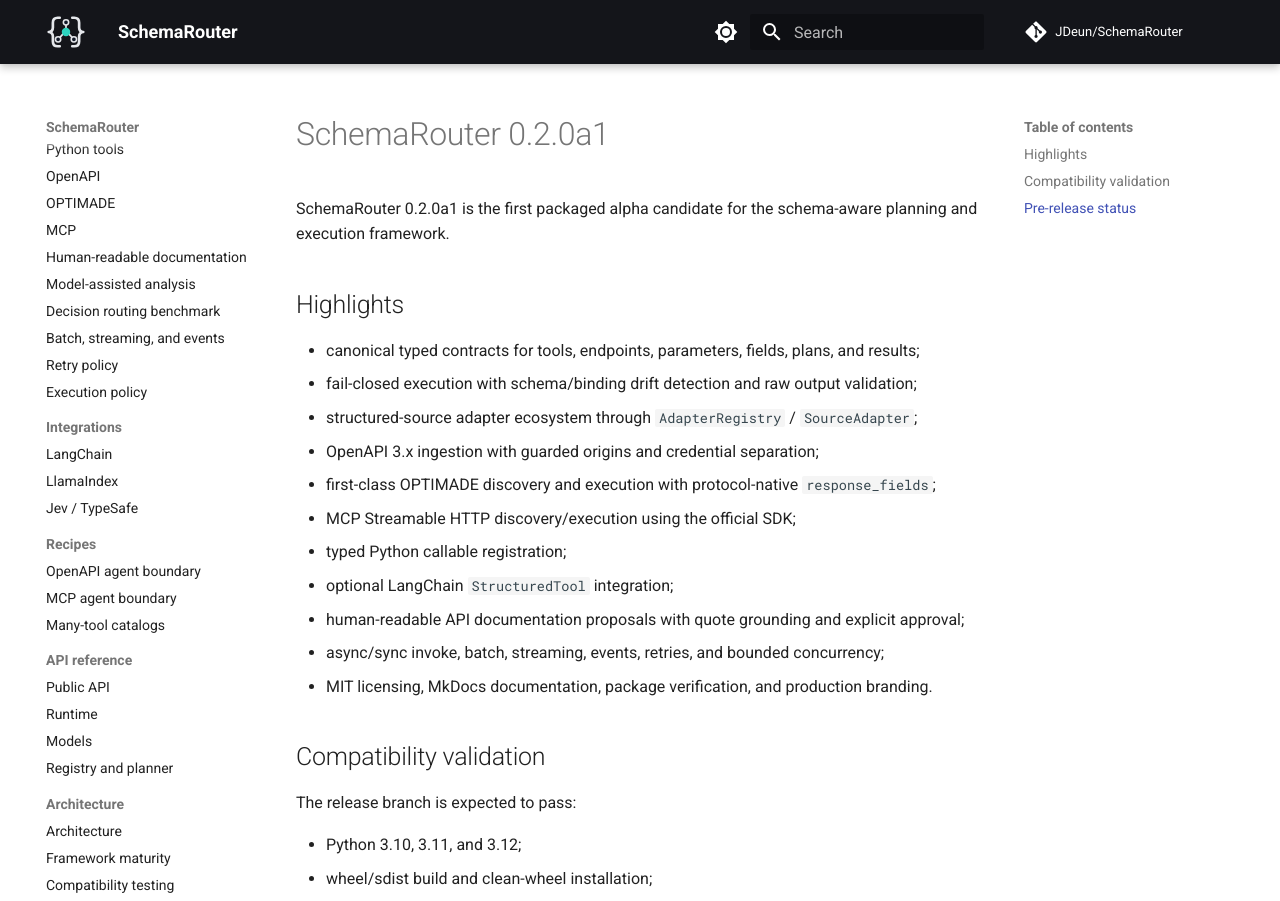
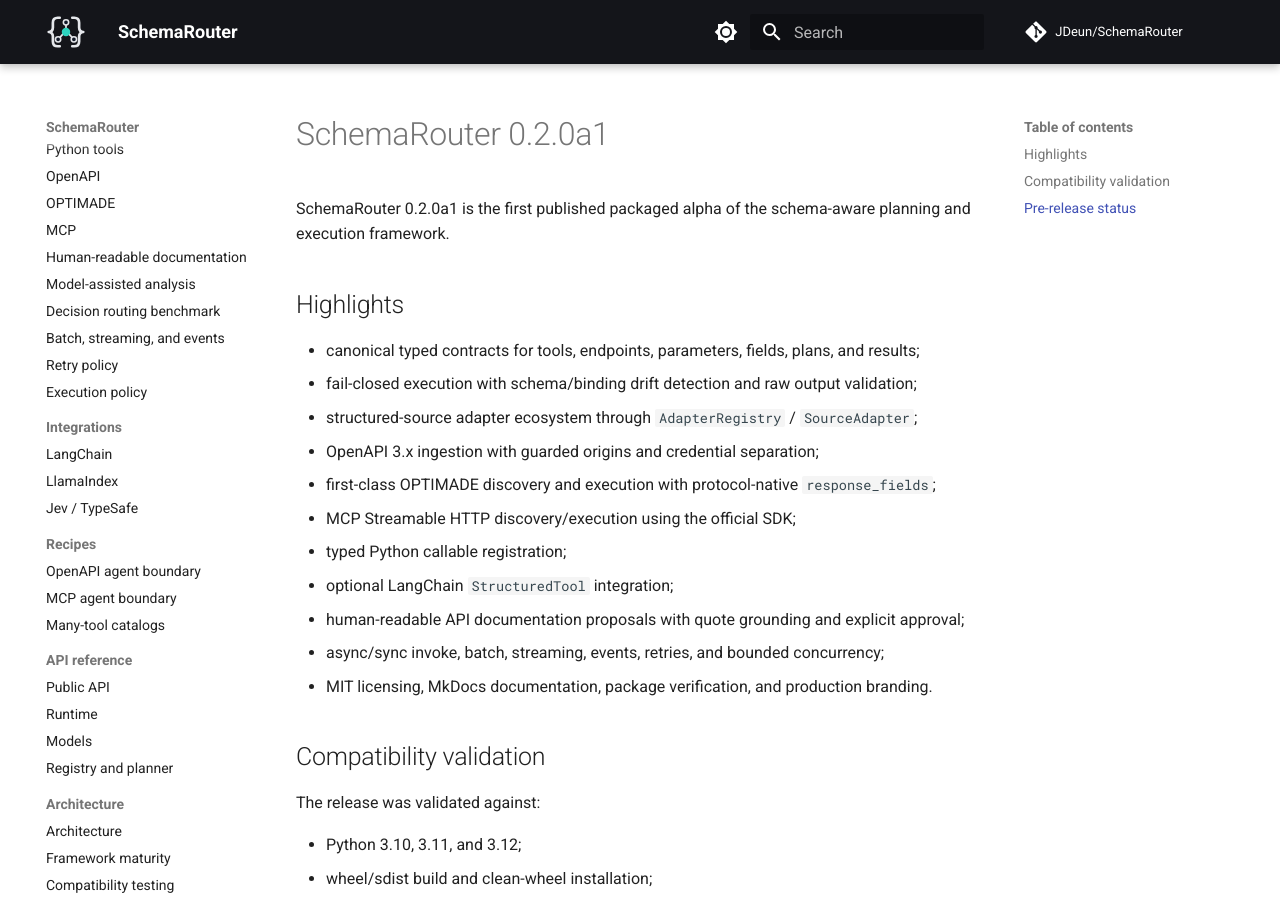
Before and after one commit to JDeun/SchemaRouter, an MkDocs documentation site: the page built from docs/releases/0.2.0a1.md, in a window 1280 px wide and 1332 px high. Shown: the top 901 px of the window. Built offline with MkDocs 1.6.1 and Material for MkDocs 9.7.7, drawn with Linux system fonts in a browser that asks for light colours; comment, search, counter and statistics services are not loaded.

Commit message:
docs: mark 0.2.0a1 as published alpha

```diff
--- a/docs/releases/0.2.0a1.md
+++ b/docs/releases/0.2.0a1.md
@@ -1,6 +1,6 @@
 # SchemaRouter 0.2.0a1
 
-SchemaRouter 0.2.0a1 is the first packaged alpha candidate for the schema-aware planning and execution framework.
+SchemaRouter 0.2.0a1 is the first published packaged alpha of the schema-aware planning and execution framework.
 
 ## Highlights
 
@@ -18,7 +18,7 @@
 
 ## Compatibility validation
 
-The release branch is expected to pass:
+The release was validated against:
 
 - Python 3.10, 3.11, and 3.12;
 - wheel/sdist build and clean-wheel installation;
```
